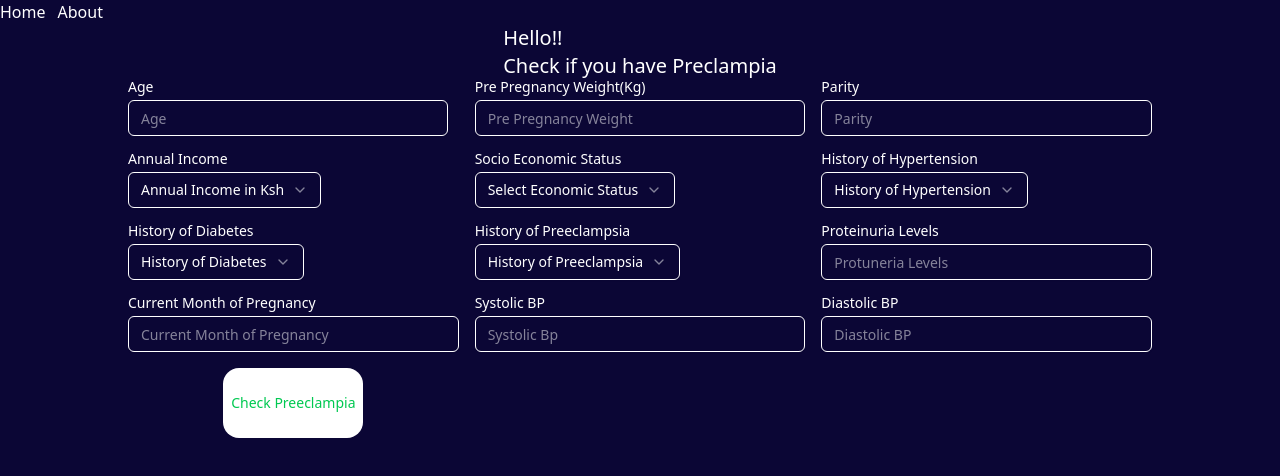
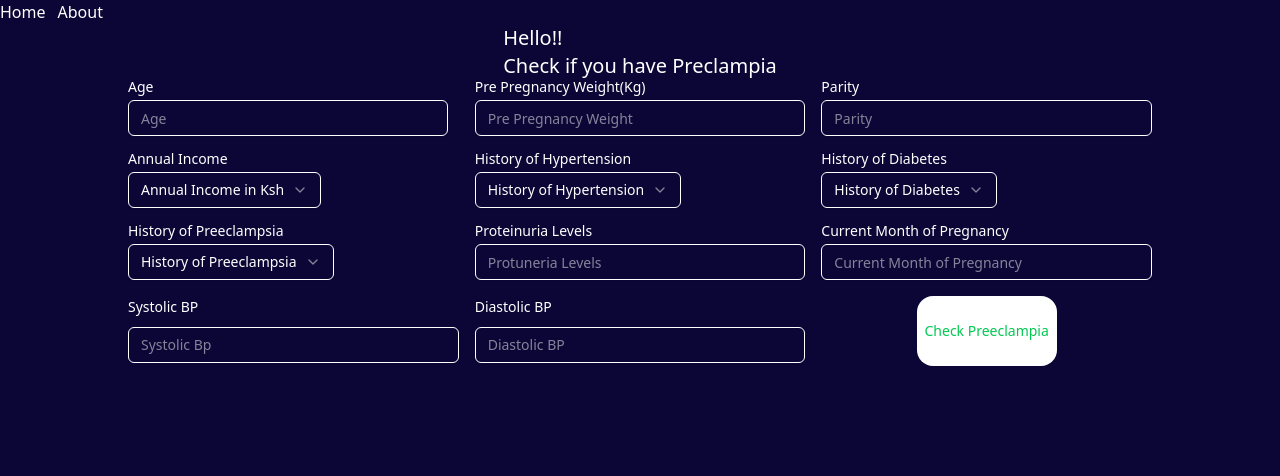
Before and after one commit to Glenn444/preclampia-frontend, a React (Vite) app: page / in a window 1280 px wide. Shown: the top 476 px of the page. Built offline with nearby package versions, Linux system fonts and the light colour scheme.

Commit message:
remove social economic

```diff
--- a/src/routes/index.tsx
+++ b/src/routes/index.tsx
@@ -115,7 +115,7 @@
             </SelectContent>
           </Select>
         </div>
-        <div className="grid w-full max-w-lg items-center gap-1.5">
+{/*         <div className="grid w-full max-w-lg items-center gap-1.5">
           <Label>Socio Economic Status</Label>
           <Select
             onValueChange={(value) =>
@@ -131,7 +131,7 @@
               <SelectItem value="2">High</SelectItem>
             </SelectContent>
           </Select>
-        </div>
+        </div> */}
 
         <div className="grid w-full max-w-lg items-center gap-1.5">
           <Label>History of Hypertension</Label>
```
